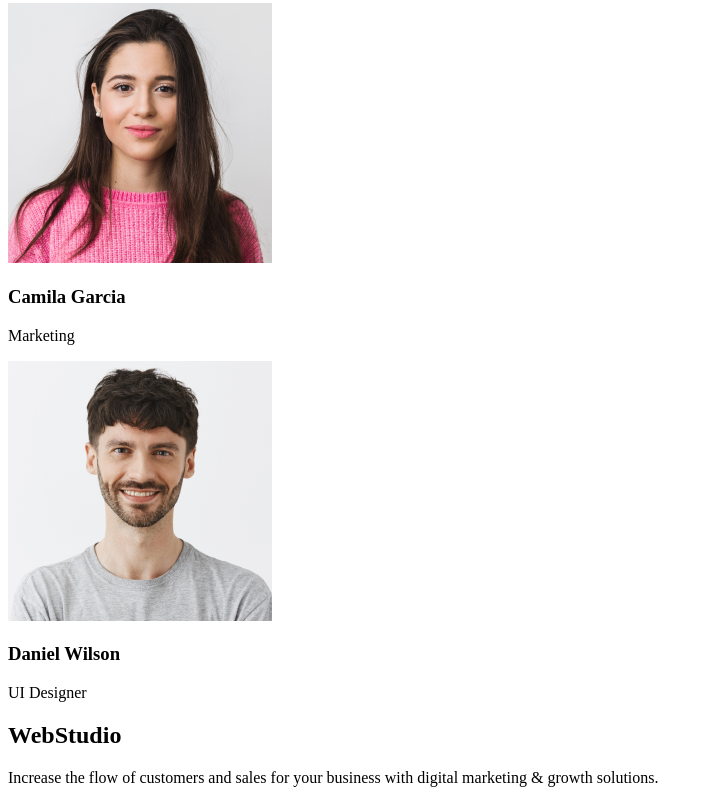
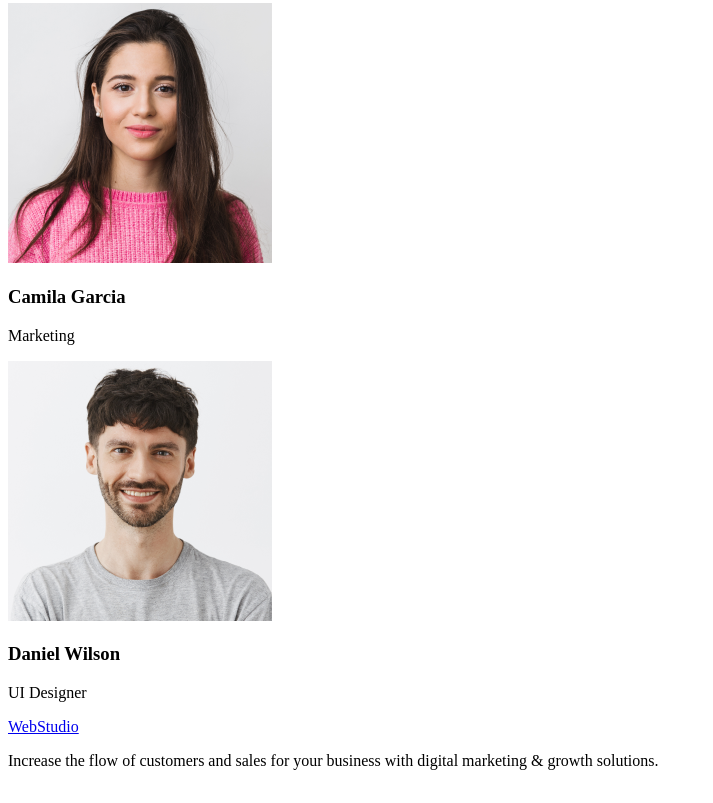
Before and after one commit to Miteos1986/goit-markup-hw-01, a plain HTML site: page index.html in a window 1280 px wide. Shown: the part 1319-2122 px from the top of the page, without its empty margins (0-713 px from the left). Drawn offline with Linux system fonts and the light colour scheme.

Commit message:
Update index.html

```diff
--- a/index.html
+++ b/index.html
@@ -83,7 +83,7 @@
     </main>
 
     <footer>
-        <h2>WebStudio</h2>
+        <a href="WebStudio">WebStudio</a>
         <p>
             Increase the flow of customers and sales for your business with digital marketing & growth solutions.
         </p>
```
